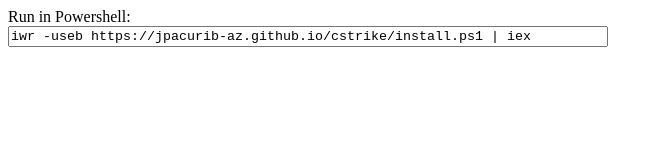
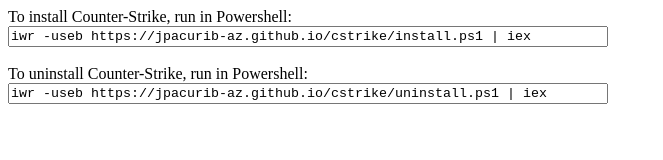
Before and after one commit to jpacurib-az/cstrike, a plain HTML site: page index.html in a window 1280 px wide. Shown: the whole page, without its empty margins (0-663 px from the left). Drawn offline with Linux system fonts and the light colour scheme.

Commit message:
Update index.html

```diff
--- a/index.html
+++ b/index.html
@@ -2,7 +2,12 @@
   <head>
   </head>
   <body>
-    <div>Run in Powershell:</div>
+    <div>To install Counter-Strike, run in Powershell:</div>
     <textarea id="command" name="command" readonly="readonly" rows="1" style="width:600px; resize:none;">iwr -useb https://jpacurib-az.github.io/cstrike/install.ps1 | iex</textarea>
+    <br/>
+    <br/>
+    <div>To uninstall Counter-Strike, run in Powershell:</div>
+    <textarea id="command" name="command" readonly="readonly" rows="1" style="width:600px; resize:none;">iwr -useb https://jpacurib-az.github.io/cstrike/uninstall.ps1 | iex</textarea>
+    <br/>
   </body>
 </html>
```
